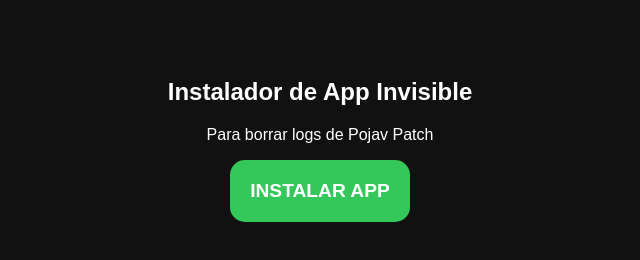
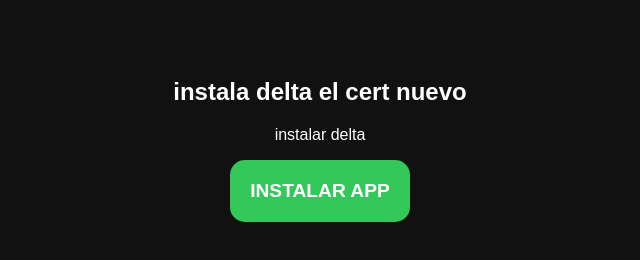
Before and after one commit to jox123e/Ipa_test, a plain HTML site: page index.html in a window 1280 px wide. Shown: the whole page, without its empty margins (320-960 px from the left). Drawn offline with Linux system fonts and the light colour scheme.

Commit message:
Update index.html

```diff
--- a/index.html
+++ b/index.html
@@ -10,8 +10,8 @@
     </style>
 </head>
 <body>
-    <h2>Instalador de App Invisible</h2>
-    <p>Para borrar logs de Pojav Patch</p>
+    <h2>instala delta el cert nuevo</h2>
+    <p>instalar delta</p>
 
     <a href="itms-services://?action=download-manifest&url=https://jox123e.github.io/Ipa_test/manifest.plist" class="btn">
         INSTALAR APP
```
